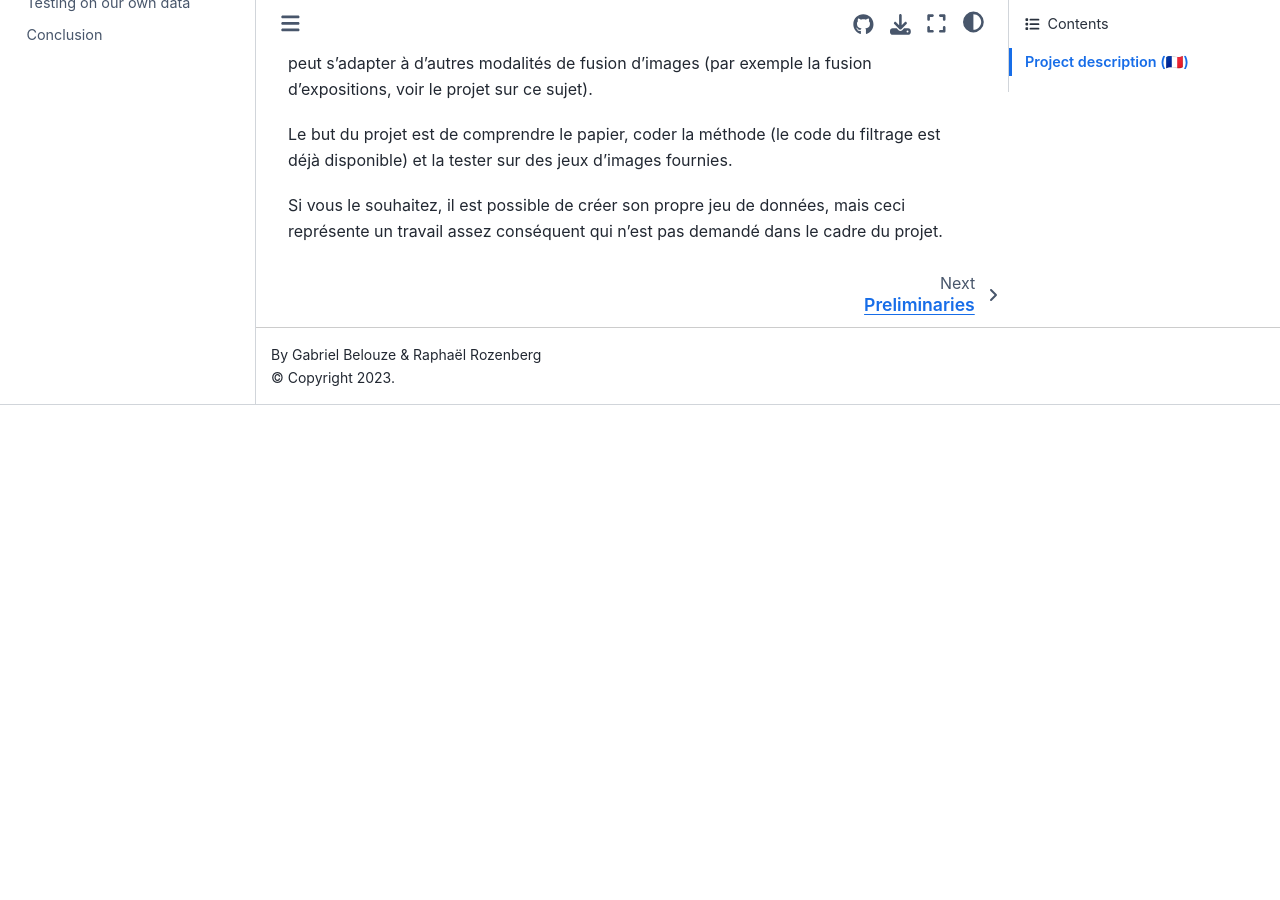
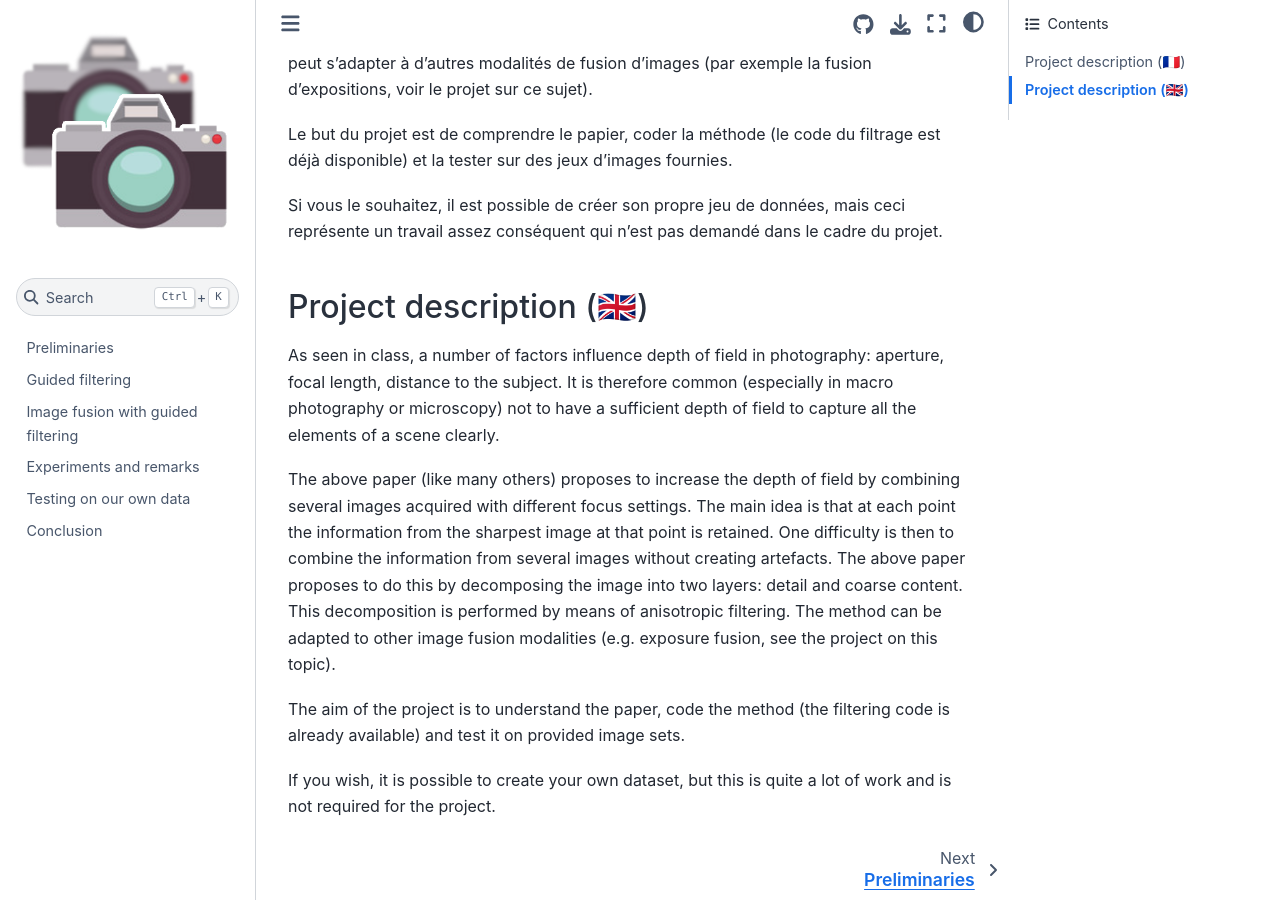
Before and after one commit to gbelouze/mva-imagerie-numerique, a Jupyter Book: the page built from docs/intro.md, in a window 1280 px wide and 900 px high, scrolled down 597 px. Built offline with Jupyter Book 1.0.4 settings and Sphinx 7.4.7 and the Sphinx Book theme 1.1.4, drawn with Linux system fonts in a browser that asks for light colours; cross-references to code outside the pages are shown as plain code; before the commit the page ends 1002 px from its top, so only the background shows below that.

Commit message:
Update intro.md to add description in english

```diff
--- a/docs/intro.md
+++ b/docs/intro.md
@@ -11,3 +11,13 @@ Le papier ci-dessus (comme de nombreux autres) propose d'augmenter la profondeur
 Le but du projet est de comprendre le papier, coder la méthode (le code du filtrage est déjà disponible) et la tester sur des jeux d'images fournies.
 
 Si vous le souhaitez, il est possible de créer son propre jeu de données, mais ceci représente un travail assez conséquent qui n'est pas demandé dans le cadre du projet.
+
+## Project description (🇬🇧)
+
+As seen in class, a number of factors influence depth of field in photography: aperture, focal length, distance to the subject. It is therefore common (especially in macro photography or microscopy) not to have a sufficient depth of field to capture all the elements of a scene clearly.
+
+The above paper (like many others) proposes to increase the depth of field by combining several images acquired with different focus settings. The main idea is that at each point the information from the sharpest image at that point is retained. One difficulty is then to combine the information from several images without creating artefacts. The above paper proposes to do this by decomposing the image into two layers: detail and coarse content. This decomposition is performed by means of anisotropic filtering. The method can be adapted to other image fusion modalities (e.g. exposure fusion, see the project on this topic).
+
+The aim of the project is to understand the paper, code the method (the filtering code is already available) and test it on provided image sets.
+
+If you wish, it is possible to create your own dataset, but this is quite a lot of work and is not required for the project.
```
